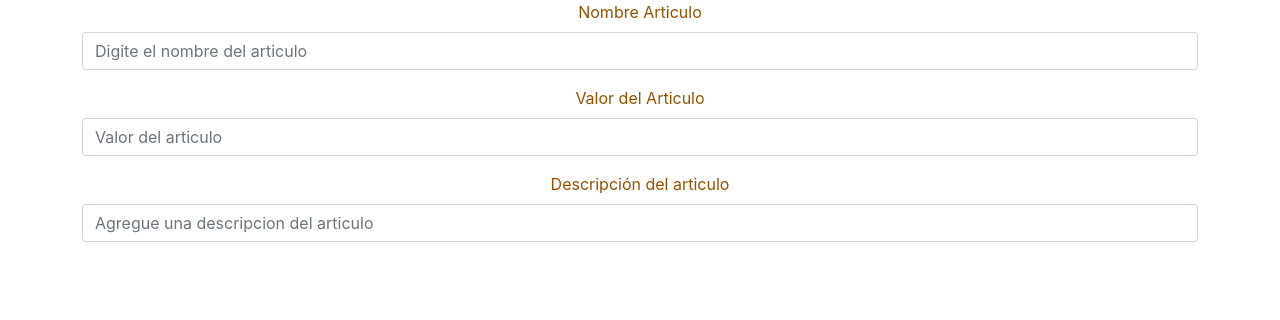
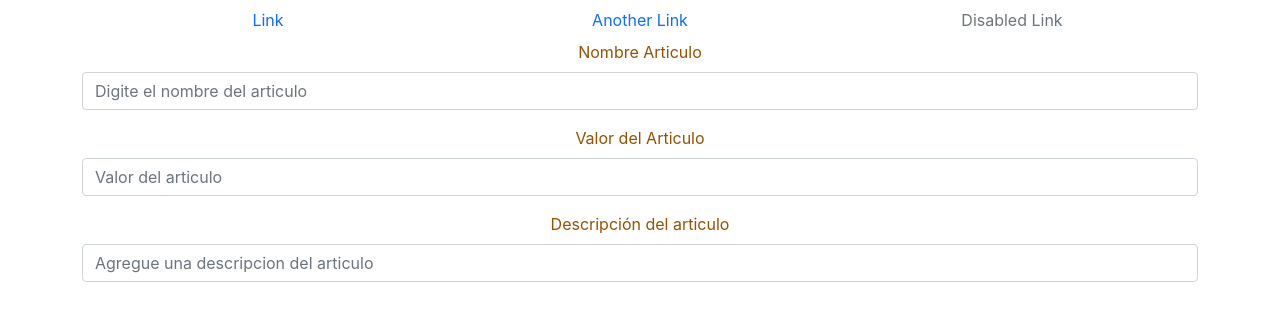
Before and after one commit to ivonne-duran/ciudadModa, a React (Create React App) app: page / in a window 1280 px wide. Shown: the top 320 px of the page. Built offline with nearby package versions, Linux system fonts and the light colour scheme.

Commit message:
guardando nav

```diff
--- a/src/App.js
+++ b/src/App.js
@@ -1,6 +1,7 @@
 import './App.css';
 import Texto from './componentes/Texto/Texto';
 import Numero from './componentes/Numero/Numero';
+import Navbar from './componentes/Navbar/Navbar';
 import { Container } from 'reactstrap';
 
 function App() {
@@ -8,6 +9,7 @@ function App() {
     <div className="App">
       <Container>
         { /* Este es solo un ejemplo de como usar los controles */ }
+        <Navbar/>
         <Texto texto={"Nombre Articulo"} mensaje={"Digite el nombre del articulo"} nombre={"nombreArticulo"} />
         <Numero texto={"Valor del Articulo"} mensaje={"Valor del articulo"} nombre={"valorArticulo"} />
         <Texto texto={"Descripción del articulo"} mensaje={"Agregue una descripcion del articulo"} nombre={"descripcionArticulo"} />
--- /dev/null
+++ b/src/componentes/Navbar/Navbar.js
@@ -0,0 +1,24 @@
+import React from "react";
+import { Nav, NavItem, NavLink } from "reactstrap";
+
+const Navbar = () => {
+  return (
+    <Nav justified>
+        <NavItem>
+          <NavLink active href="#">
+            Link
+          </NavLink>
+        </NavItem>
+        <NavItem>
+          <NavLink href="#">Another Link</NavLink>
+        </NavItem>
+        <NavItem>
+          <NavLink disabled href="#">
+            Disabled Link
+          </NavLink>
+        </NavItem>
+      </Nav>
+  );
+};
+
+export default Navbar;
```
